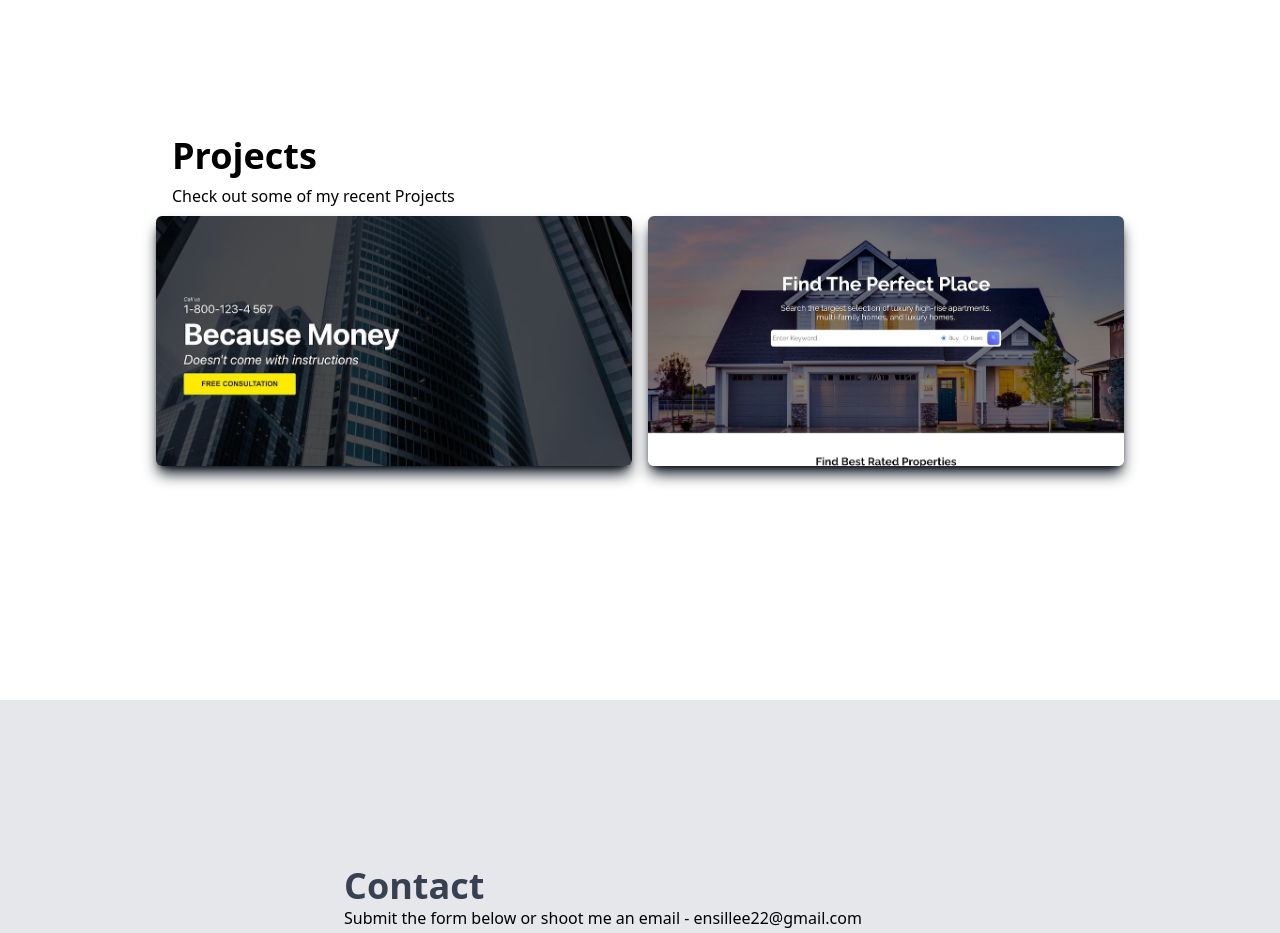
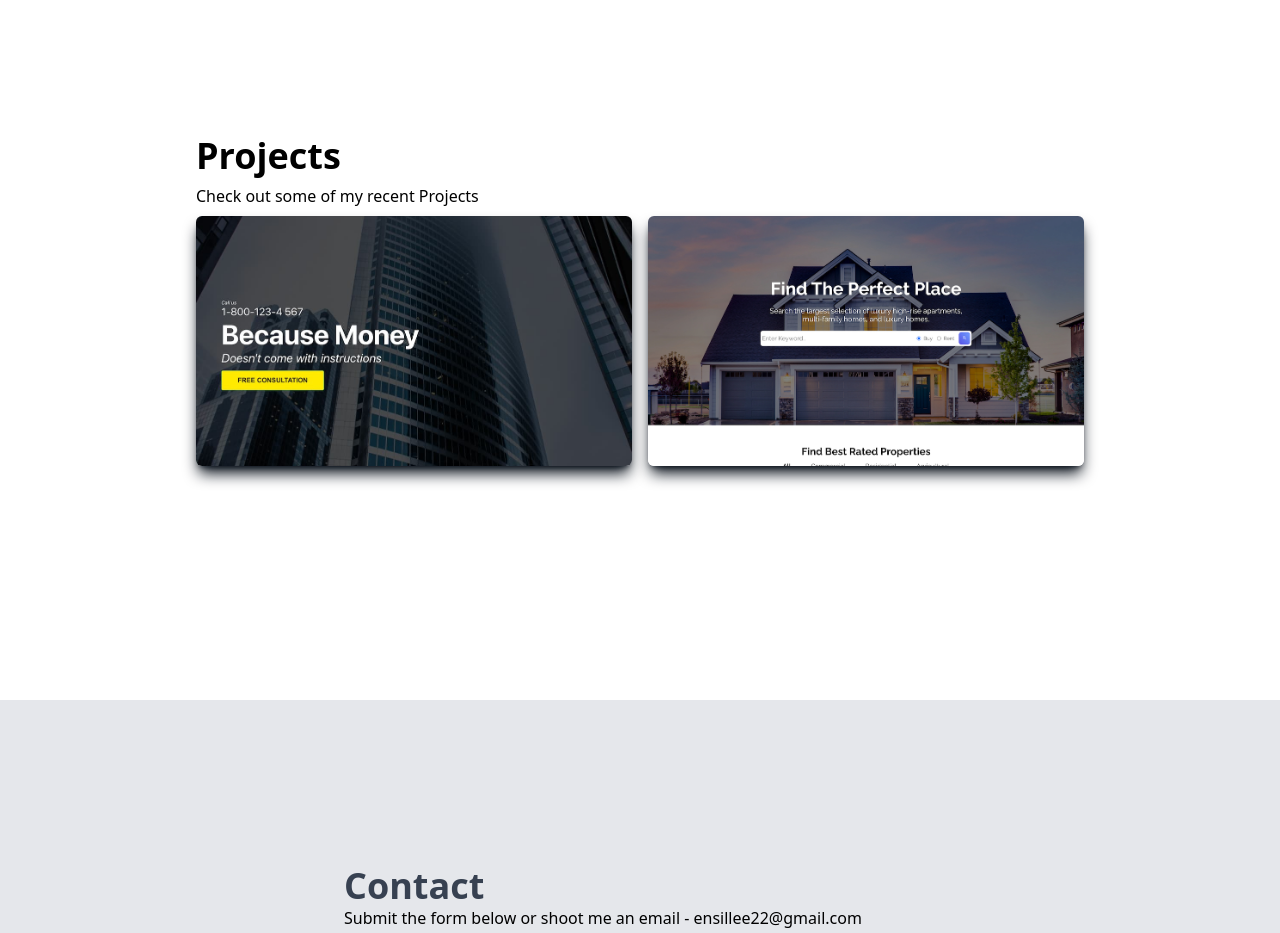
Before and after one commit to EnSillee/Portfolio, a React (Create React App) app: page / in a window 1280 px wide. Shown: the part 2500-3433 px from the top of the page. Built offline with nearby package versions, Linux system fonts and the light colour scheme.

Commit message:
UPDATE layout Projects.jsx

```diff
--- a/src/components/Projects.jsx
+++ b/src/components/Projects.jsx
@@ -11,12 +11,12 @@ const Projects = ({ isToggleOn }) => {
       <div className="max-w-[1000px] mx-auto p-4 flex flex-col justify-center w-full h-full">
         <div className="">
           <p className="pb-20 md:pb-0"></p>
-          <p className="px-4  text-4xl font-bold">Projects</p>
-          <p className="py-2 px-4">Check out some of my recent Projects</p>
+          <p className="px-16 md:px-10 text-2xl md:text-4xl font-bold">Projects</p>
+          <p className="py-2 px-16 md:px-10 text-sm md:text-base">Check out some of my recent Projects</p>
         </div>
 
         {/* container for projects */}
-        <div className="grid  md:grid-cols-2 md:gap-4">
+        <div className="grid md:grid-cols-2 md:gap-4 md:px-10">
           {/* Gird Item */}
           {isToggleOn
             ? null
@@ -24,8 +24,8 @@ const Projects = ({ isToggleOn }) => {
                 <div
                   key={index}
                   style={{ backgroundImage: `url(${item.image})` }}
-                  className="shadow-lg shadow-[#040c16] group container rounded-md mb-8 md:mb-0
-                flex justify-center text-center items-center mx-auto content-div "
+                  className=" w-[80%] md:w-full shadow-lg shadow-[#040c16] group container rounded-md mb-8 md:mb-0
+                flex justify-center text-center items-center mx-auto content-div h-[200px] md:h-[250px]"
                 >
                   {/* Hover effect for images */}
                   <div className="opacity-0 group-hover:opacity-100 ">
--- a/src/index.css
+++ b/src/index.css
@@ -27,7 +27,7 @@
     background-repeat: no-repeat;
     background-size: cover;
     background-position: center;
-    height: 250px;
+    height: 225px;
   }
 
   .content-div:hover {
```
